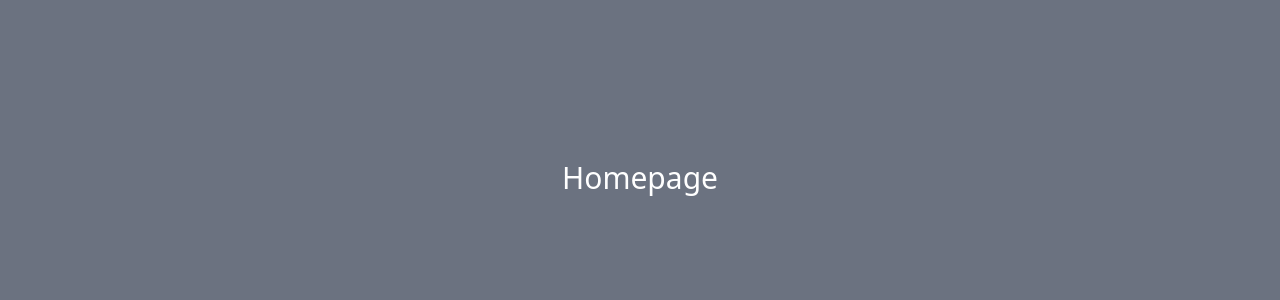
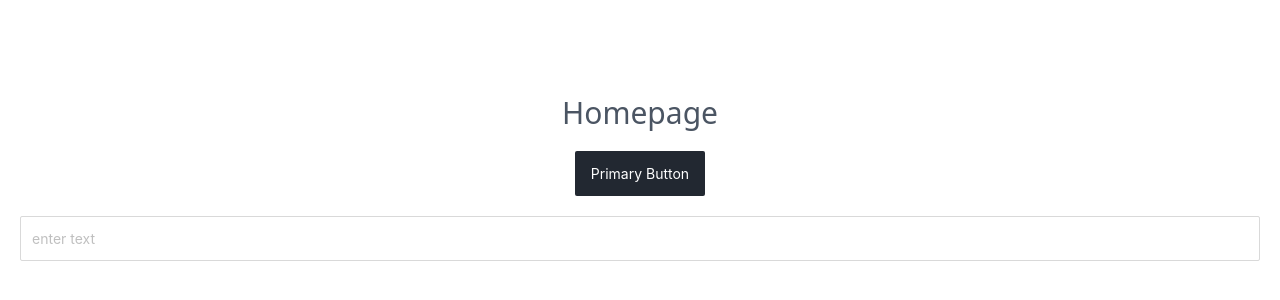
Before and after one commit to namitmalasi/EventFlow, a React (Vite) app in the folder client/: page / in a window 1280 px wide. Shown: the part 222-522 px from the top of the page. Built offline with nearby package versions, Linux system fonts and the light colour scheme.

Commit message:
setting up ant design library

```diff
--- a/client/package.json
+++ b/client/package.json
@@ -10,6 +10,7 @@
     "preview": "vite preview"
   },
   "dependencies": {
+    "antd": "^5.20.1",
     "react": "^18.3.1",
     "react-dom": "^18.3.1"
   },
--- a/client/src/App.tsx
+++ b/client/src/App.tsx
@@ -1,8 +1,15 @@
+import { Button, Input } from "antd";
+import ThemeProvider from "./theme";
 function App() {
   return (
-    <div className="h-screen flex justify-center items-center bg-gray-500">
-      <h1 className="text-white text-3xl">Homepage</h1>
-    </div>
+    <ThemeProvider>
+      <div className="h-screen flex justify-center items-center flex-col p-5 gap-5">
+        <h1 className="text-gray-600 text-3xl">Homepage</h1>
+
+        <Button type="primary">Primary Button</Button>
+        <Input placeholder="enter text" />
+      </div>
+    </ThemeProvider>
   );
 }
 
--- /dev/null
+++ b/client/src/theme/index.tsx
@@ -0,0 +1,28 @@
+import { ConfigProvider } from "antd";
+
+function ThemeProvider({ children }: { children: React.ReactNode }) {
+  return (
+    <ConfigProvider
+      theme={{
+        token: {
+          colorPrimary: "#222831",
+          borderRadius: 2,
+        },
+        components: {
+          Button: {
+            controlHeight: 45,
+            controlOutline: "none",
+          },
+          Input: {
+            controlHeight: 45,
+            controlOutline: "none",
+          },
+        },
+      }}
+    >
+      {children}
+    </ConfigProvider>
+  );
+}
+
+export default ThemeProvider;
```
Also changed, not shown: 1 other file (tests, documents, lock files or other folders).
